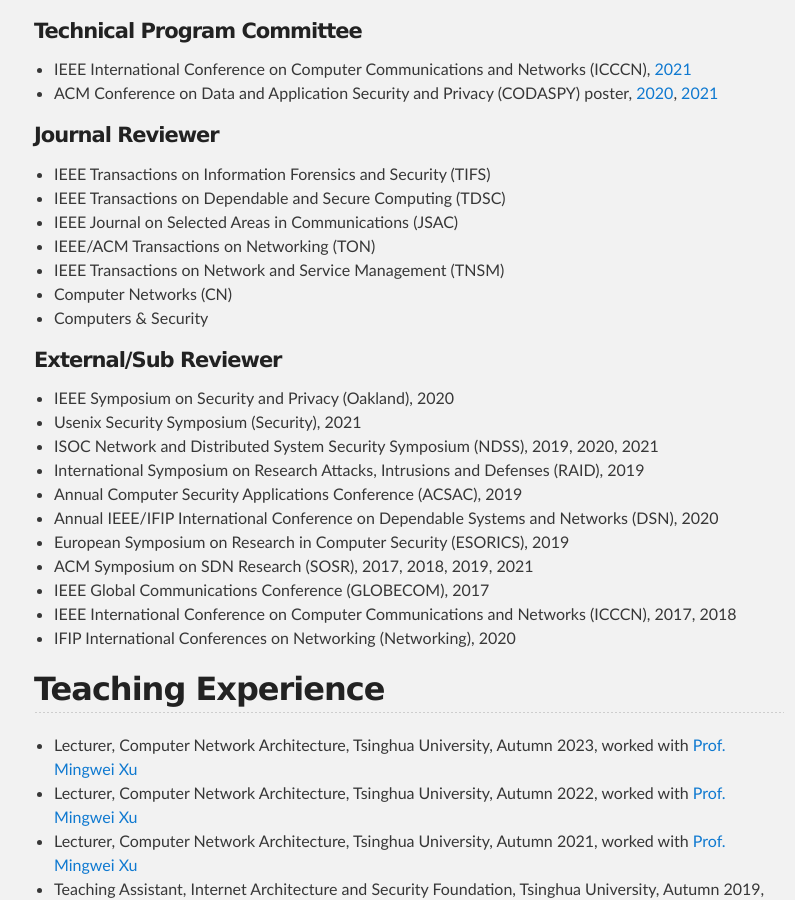
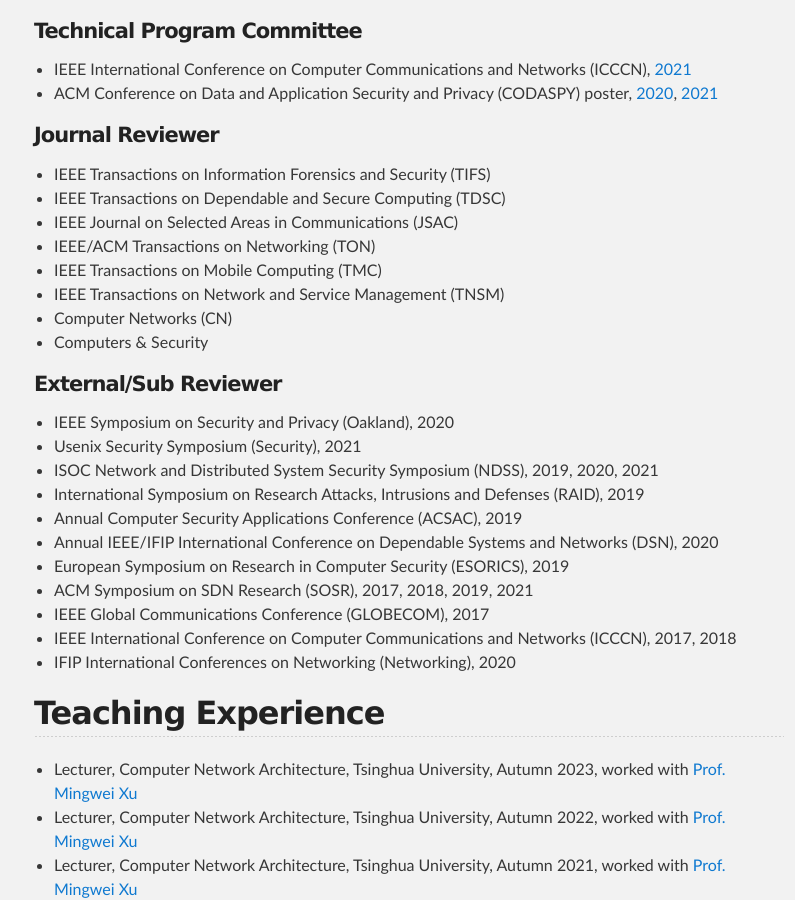
Before and after one commit to zhangmenghao/zhangmenghao.github.io, a Jekyll site: the page built from index.md, in a window 1280 px wide and 900 px high, scrolled down 4401 px. Shown: the whole window, without its empty margins (231-1026 px from the left). Built offline with Jekyll 4.4.1, drawn with Linux system fonts in a browser that asks for light colours.

Commit message:
Update TMC

```diff
--- a/index.md
+++ b/index.md
@@ -175,6 +175,7 @@
 * IEEE Transactions on Dependable and Secure Computing (TDSC)
 * IEEE Journal on Selected Areas in Communications (JSAC)
 * IEEE/ACM Transactions on Networking (TON)
+* IEEE Transactions on Mobile Computing (TMC)
 * IEEE Transactions on Network and Service Management (TNSM)
 * Computer Networks (CN)
 * Computers & Security
```
